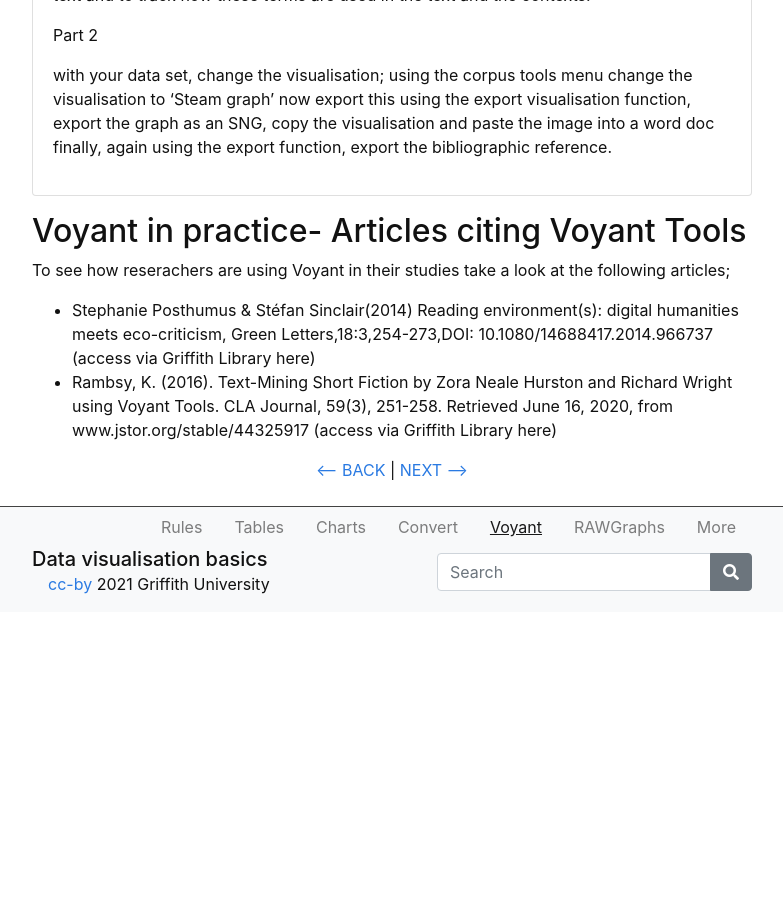
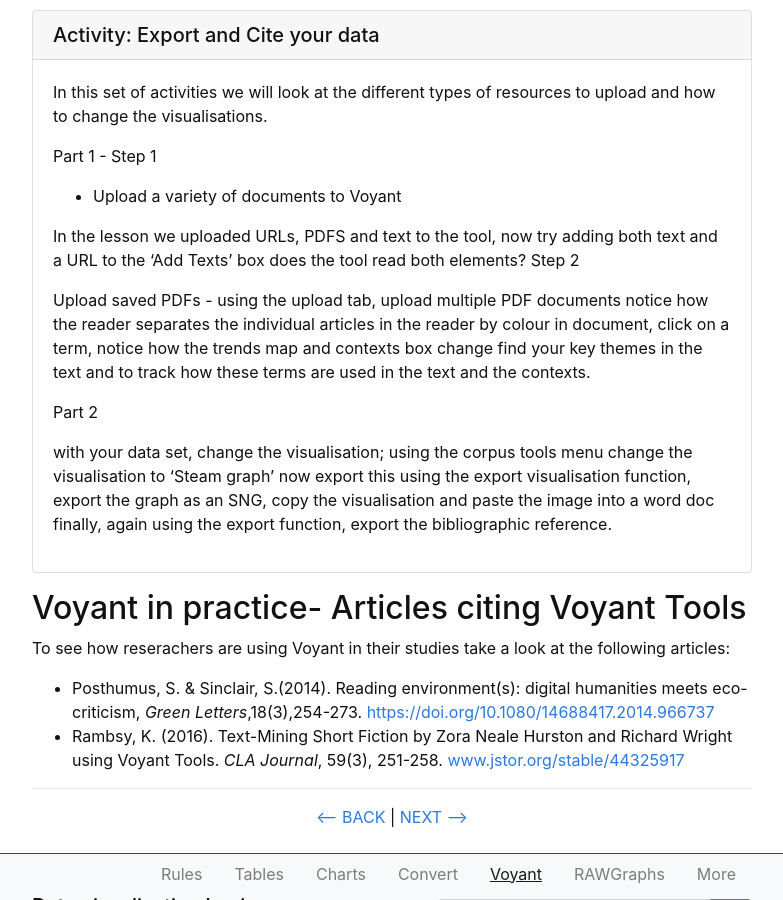
Before and after one commit to GULibrarySandbox/data-vis-basics, a Jekyll site: the page built from content/5-voyant.md, in a window 1280 px wide and 900 px high, scrolled down 7241 px. Shown: the whole window, without its empty margins (248-1031 px from the left). Built offline with Jekyll 4.4.1, drawn with Linux system fonts in a browser that asks for light colours; before the commit the page ends 7853 px from its top, so only the background shows below that; some of the changed text lies outside the part shown.

Commit message:
Update 5-voyant.md

```diff
--- a/content/5-voyant.md
+++ b/content/5-voyant.md
@@ -96,13 +96,15 @@ The standard visualisations show the following in separate windows:
 - to copy a reference click the bibliographic reference button then click export
 - there are three reference options available, copy the style you need.
 {% include figure.html img="VoyantExportReference.png" alt="Export Voyant reference" caption="Export a reference to Voyant" width="100%" %}
--  the second option will give you a visualisation
-{% include figure.html img="VoyantExportPNG.png" alt="Export an image from Voyant" caption="Export an image Voyant" width="100%" %}
-- select what you need and click export.{% endcapture %}{% include card.md header="Activity - Export your findings" text=text %}
+- Select the second option for an image file
+{% include figure.html img="VoyantExportVis.png" alt="Select Export Visualisation" caption="Select Export Visualisation" width="100%" %}
+- Choose the `file type`, then click `export`, and `right click` on the `Thumbnail image`
+- Select `Save image as...`
+- name the image file
+- `Save`
+{% include figure.html img="VoyantExportPNG.png" alt="Export an image from Voyant" caption="Export an image Voyant" width="100%" %}{% endcapture %}{% include card.md header="Activity - Export your findings" text=text %}
 
 {% capture text %}
-The key feature of Voyant is to be able to quickly create visual data, and then the capacity to choose your own visualisation and export the image for further use.
-
 In this set of activities we will look at the different types of resources to upload and how to change the visualisations.
 
 Part 1 - Step 1
@@ -125,13 +127,15 @@ now export this using the export visualisation function, export the graph as an
 finally, again using the export function, export the bibliographic reference.{% endcapture %}{% include card.md header="Activity: Export and Cite your data" text=text %}
 
 ## Voyant in practice- Articles citing Voyant Tools
-To see how reserachers are using Voyant in their studies take a look at the following articles;
 
-- Stephanie Posthumus & Stéfan Sinclair(2014) Reading environment(s): digital humanities meets eco-criticism, Green Letters,18:3,254-273,DOI: 10.1080/14688417.2014.966737  (access via Griffith Library here)
-- Rambsy, K. (2016). Text-Mining Short Fiction by Zora Neale Hurston and Richard Wright using Voyant Tools. CLA Journal, 59(3), 251-258. Retrieved June 16, 2020, from www.jstor.org/stable/44325917 (access via Griffith Library here)
+To see how reserachers are using Voyant in their studies take a look at the following articles:
 
+- Posthumus, S. & Sinclair, S.(2014). Reading environment(s): digital humanities meets eco-criticism, *Green Letters*,18(3),254-273. [https://doi.org/10.1080/14688417.2014.966737](https://doi.org/10.1080/14688417.2014.966737)
+- Rambsy, K. (2016). Text-Mining Short Fiction by Zora Neale Hurston and Richard Wright using Voyant Tools. *CLA Journal*, 59(3), 251-258. [www.jstor.org/stable/44325917](www.jstor.org/stable/44325917)
+
+-----
 
 <p align="center">
-  <a href="https://griffithunilibrary.github.io/intro-data-wrangle/content/3-lesson.html"><-- BACK</a> |
-  <a href="https://griffithunilibrary.github.io/intro-data-wrangle/content/5-lesson.html">NEXT --></a>
+  <a href="https://griffithunilibrary.github.io/data-vis-basics/content/4-convert.html"><-- BACK</a> |
+  <a href="https://griffithunilibrary.github.io/data-vis-basics/content/6-rawgraphs.html">NEXT --></a>
 </p>
```
Also changed, not shown: other parts of content/5-voyant.md (+1 -1 lines).
